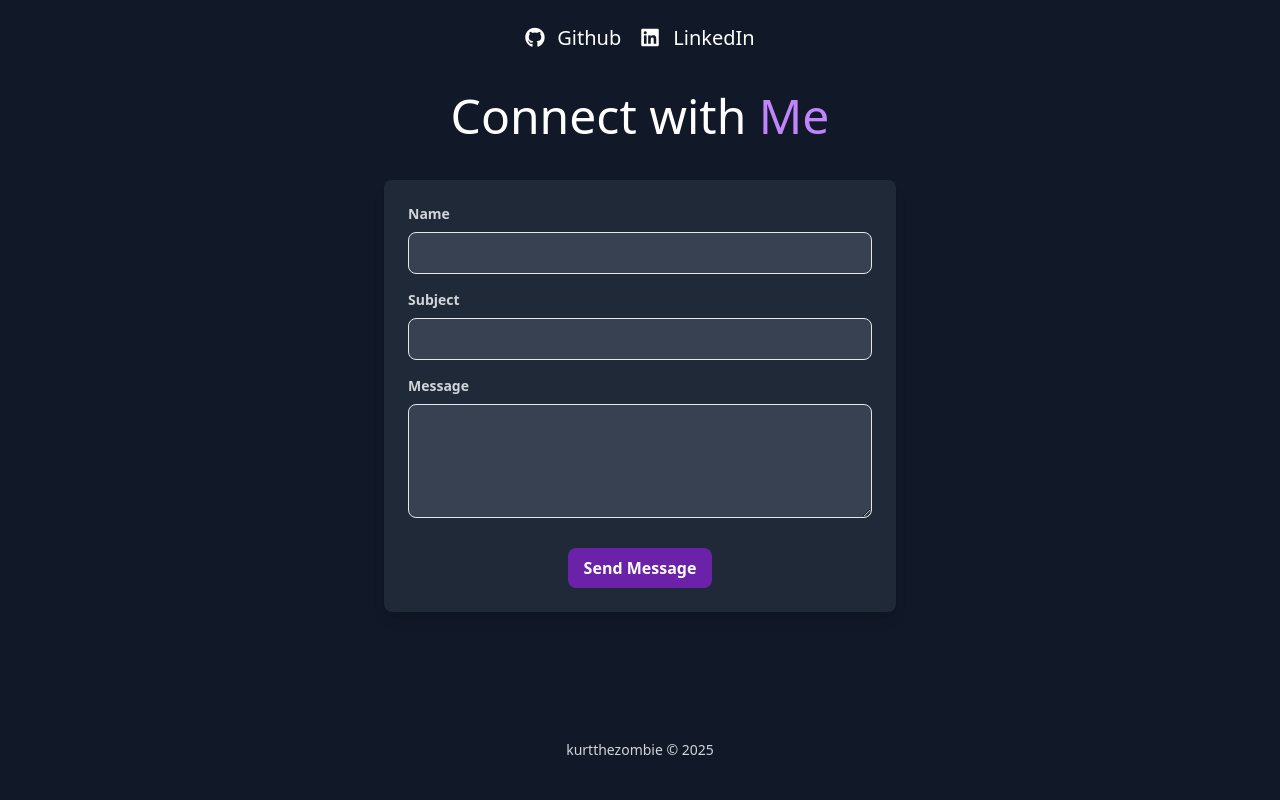
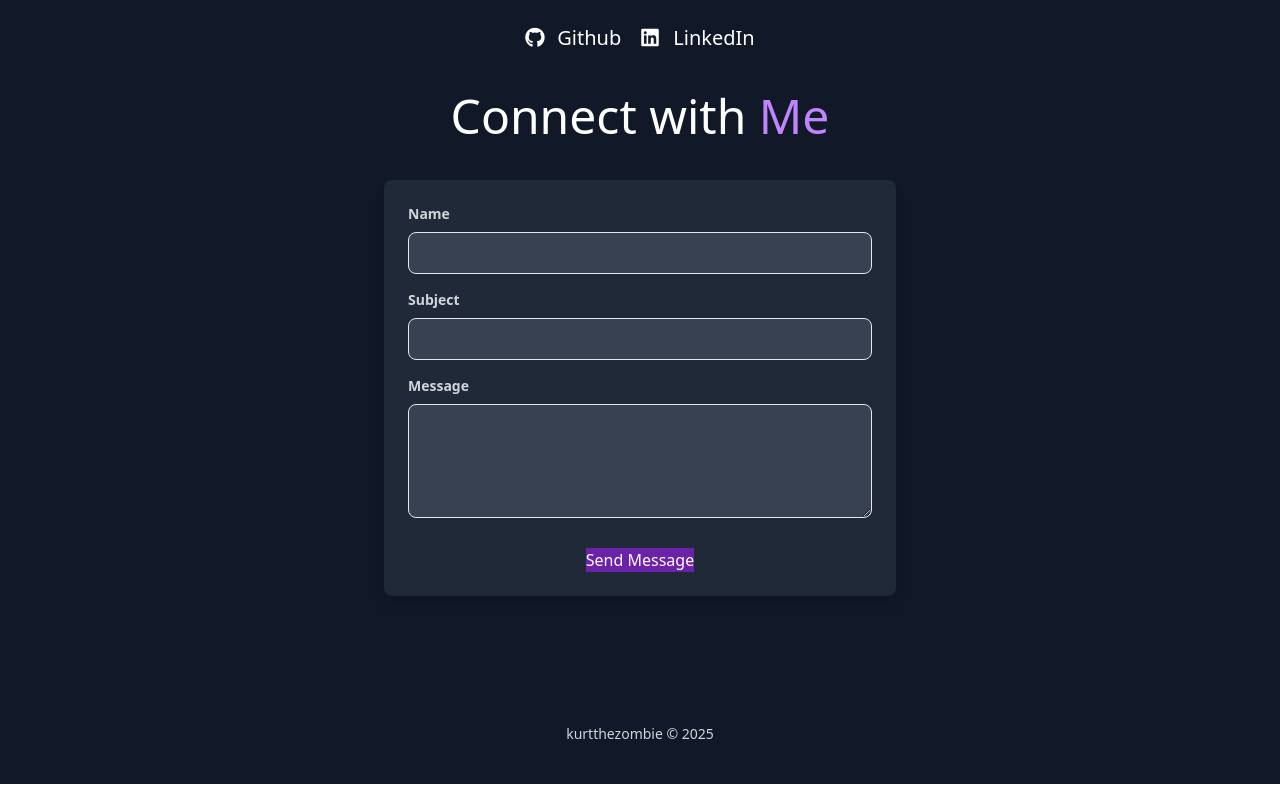
Before and after one commit to kurtthezombie/portfolio, a Vue app: page / in a window 1280 px wide. Shown: the part 2489-3289 px from the top of the page. Built offline with nearby package versions, Linux system fonts and the light colour scheme.

Commit message:
add daisyui, add loading button when submitting

```diff
--- a/package.json
+++ b/package.json
@@ -19,6 +19,7 @@
   "devDependencies": {
     "@vitejs/plugin-vue": "^5.2.1",
     "autoprefixer": "^10.4.20",
+    "daisyui": "^5.0.35",
     "postcss": "^8.4.49",
     "tailwindcss": "^3.4.17",
     "vite": "^6.0.5",
--- a/src/style.css
+++ b/src/style.css
@@ -1,6 +1,7 @@
 @tailwind base;
 @tailwind components;
 @tailwind utilities;
+@plugin "daisyui";
 
 html {
     scroll-behavior: smooth;
--- a/src/views/HomeView.vue
+++ b/src/views/HomeView.vue
@@ -152,9 +152,11 @@
           <div class="flex justify-center">
             <button
               type="submit"
-              class="bg-purple-800 hover:bg-purple-600 text-white font-bold py-2 px-4 rounded-lg focus:outline-none focus:shadow-outline transition duration-300"
+              :disabled="isLoading"
+              class="btn bg-purple-800 hover:bg-purple-600 focus:outline-none focus:shadow-outline transition duration-300"
             >
-              Send Message
+              <span v-if="isLoading" class="loading loading-spinner"></span> <!-- Show spinner when loading -->
+              <span v-else>Send Message</span> <!-- Show text when not loading -->
             </button>
           </div>
         </form>
@@ -178,8 +180,10 @@ import { onMounted, ref } from 'vue';
     subject: '',
     message: ''
   });
+  const isLoading = ref(false);
 
   const handleSubmit = async () => {
+    isLoading.value = true;
     try {
       console.log('Form submitted:', formData.value);
       await sendEmail(formData.value);
@@ -192,6 +196,8 @@ import { onMounted, ref } from 'vue';
       };
     } catch (error) {
       console.error('Email send failed', error);
+    } finally {
+      isLoading.value = false;
     }
   };
 
@@ -205,5 +211,4 @@ import { onMounted, ref } from 'vue';
       document.documentElement.classList.add("dark");
     }
   })
-
 </script>
--- a/tailwind.config.js
+++ b/tailwind.config.js
@@ -7,6 +7,9 @@ export default {
   theme: {
     extend: {},
   },
-  plugins: [],
+  plugins: [require("daisyui")],
+  daisyui: {
+    base: true,
+  },
   darkMode: 'class',
 }
```
Also changed, not shown: 1 other file (tests, documents, lock files or other folders).
